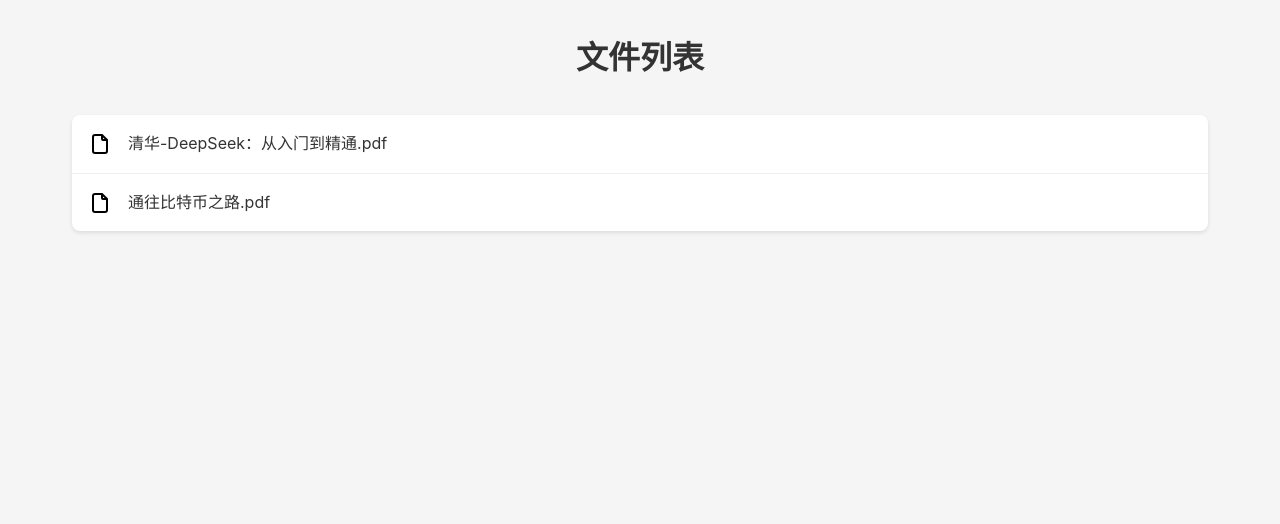
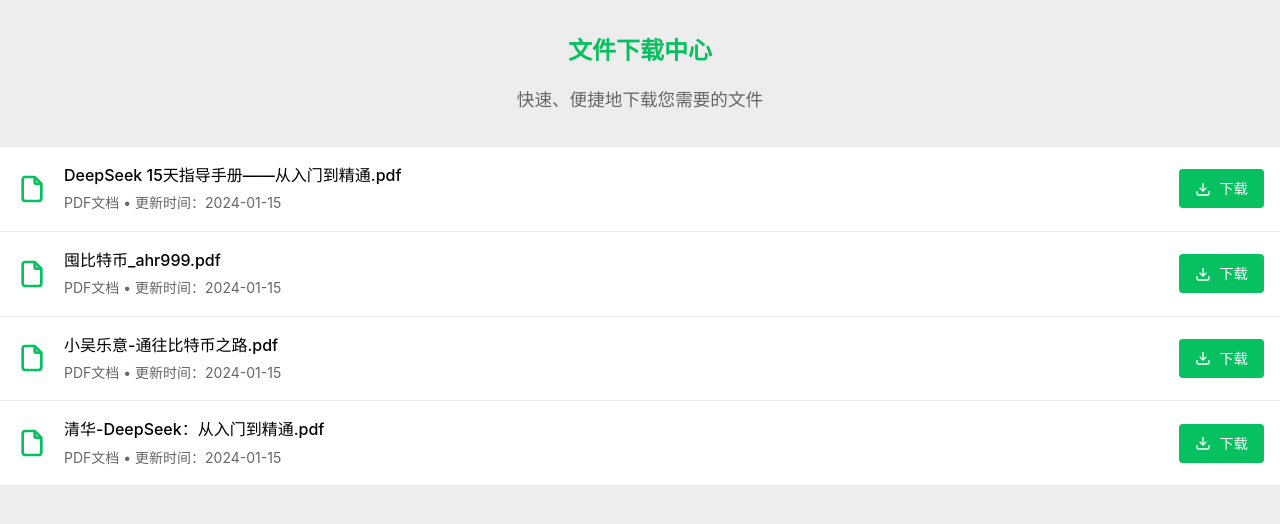
Before and after one commit to lovexw/test, a plain HTML site: page index.html in a window 1280 px wide. Drawn offline with Linux system fonts and the light colour scheme.

Commit message:
优化文件下载中心页面，添加移动端适配和微信风格设计

```diff
--- a/index.html
+++ b/index.html
@@ -3,8 +3,17 @@
 <head>
     <meta charset="UTF-8">
     <meta name="viewport" content="width=device-width, initial-scale=1.0">
-    <title>文件列表</title>
+    <title>文件下载中心</title>
     <style>
+        :root {
+            --primary-color: #07C160;
+            --hover-color: #06ae56;
+            --text-color: #000000;
+            --bg-color: #EDEDED;
+            --card-bg: #ffffff;
+            --border-color: #EDEDED;
+        }
+
         * {
             margin: 0;
             padding: 0;
@@ -14,22 +23,37 @@
         body {
             font-family: -apple-system, BlinkMacSystemFont, 'Segoe UI', Roboto, 'Helvetica Neue', Arial, sans-serif;
             line-height: 1.6;
-            padding: 2rem;
-            max-width: 1200px;
+            padding: 0;
+            max-width: 100%;
             margin: 0 auto;
-            background-color: #f5f5f5;
+            background-color: var(--bg-color);
+            color: var(--text-color);
+        }
+
+        .container {
+            padding: 0;
+        }
+
+        header {
+            text-align: center;
+            margin: 1rem 0;
+            padding: 1rem;
         }
 
         h1 {
-            text-align: center;
-            color: #333;
-            margin-bottom: 2rem;
+            font-size: 1.5rem;
+            color: var(--primary-color);
+            margin-bottom: 1rem;
+        }
+
+        .subtitle {
+            color: #666;
+            font-size: 1.1rem;
         }
 
         .file-list {
-            background: white;
-            border-radius: 8px;
-            box-shadow: 0 2px 4px rgba(0, 0, 0, 0.1);
+            background: var(--card-bg);
+            border-radius: 0;
             overflow: hidden;
         }
 
@@ -37,8 +61,8 @@
             display: flex;
             align-items: center;
             padding: 1rem;
-            border-bottom: 1px solid #eee;
-            transition: background-color 0.2s;
+            border-bottom: 1px solid var(--border-color);
+            transition: all 0.3s ease;
         }
 
         .file-item:last-child {
@@ -46,52 +70,174 @@
         }
 
         .file-item:hover {
-            background-color: #f8f9fa;
+            background-color: rgba(74, 144, 226, 0.05);
+            transform: translateX(0);
         }
 
         .file-icon {
-            width: 24px;
-            height: 24px;
+            width: 32px;
+            height: 32px;
             margin-right: 1rem;
+            color: var(--primary-color);
+        }
+
+        .file-info {
+            flex-grow: 1;
+            display: flex;
+            flex-direction: column;
         }
 
         .file-name {
-            flex-grow: 1;
-            color: #333;
+            color: var(--text-color);
             text-decoration: none;
+            font-weight: 500;
+            margin-bottom: 0.25rem;
         }
 
-        .file-name:hover {
-            color: #007bff;
+        .file-meta {
+            font-size: 0.875rem;
+            color: #666;
+        }
+
+        .download-btn {
+            background-color: var(--primary-color);
+            color: white;
+            padding: 0.5rem 1rem;
+            border-radius: 4px;
+            text-decoration: none;
+            font-weight: normal;
+            transition: background-color 0.2s;
+            display: inline-flex;
+            align-items: center;
+            gap: 0.5rem;
+            font-size: 0.9rem;
+        }
+
+        .download-btn:hover {
+            background-color: var(--hover-color);
+        }
+
+        .download-icon {
+            width: 16px;
+            height: 16px;
         }
 
         @media (max-width: 768px) {
             body {
-                padding: 1rem;
+                padding: 0;
+            }
+
+            h1 {
+                font-size: 1.2rem;
             }
 
             .file-item {
-                padding: 0.75rem;
+                padding: 0.8rem 1rem;
+            }
+
+            .download-btn {
+                padding: 0.3rem 0.8rem;
+                font-size: 0.8rem;
+            }
+
+            .file-name {
+                font-size: 0.9rem;
+            }
+
+            .file-meta {
+                font-size: 0.75rem;
+            }
+
+            .file-icon {
+                width: 24px;
+                height: 24px;
             }
         }
     </style>
 </head>
 <body>
-    <h1>文件列表</h1>
-    <div class="file-list">
-        <div class="file-item">
-            <svg class="file-icon" viewBox="0 0 24 24" fill="none" stroke="currentColor" stroke-width="2">
-                <path d="M14 3v4a1 1 0 001 1h4"/>
-                <path d="M17 21H7a2 2 0 01-2-2V5a2 2 0 012-2h7l5 5v11a2 2 0 01-2 2z"/>
-            </svg>
-            <a href="book/清华-DeepSeek：从入门到精通.pdf" class="file-name" download>清华-DeepSeek：从入门到精通.pdf</a>
-        </div>
-        <div class="file-item">
-            <svg class="file-icon" viewBox="0 0 24 24" fill="none" stroke="currentColor" stroke-width="2">
-                <path d="M14 3v4a1 1 0 001 1h4"/>
-                <path d="M17 21H7a2 2 0 01-2-2V5a2 2 0 012-2h7l5 5v11a2 2 0 01-2 2z"/>
-            </svg>
-            <a href="book/通往比特币之路.pdf" class="file-name" download>通往比特币之路.pdf</a>
+    <div class="container">
+        <header>
+            <h1>文件下载中心</h1>
+            <p class="subtitle">快速、便捷地下载您需要的文件</p>
+        </header>
+
+        <div class="file-list">
+            <div class="file-item">
+                <svg class="file-icon" viewBox="0 0 24 24" fill="none" stroke="currentColor" stroke-width="2">
+                    <path d="M14 3v4a1 1 0 001 1h4"/>
+                    <path d="M17 21H7a2 2 0 01-2-2V5a2 2 0 012-2h7l5 5v11a2 2 0 01-2 2z"/>
+                </svg>
+                <div class="file-info">
+                    <a href="book/DeepSeek 15天指导手册——从入门到精通.pdf" class="file-name">DeepSeek 15天指导手册——从入门到精通.pdf</a>
+                    <span class="file-meta">PDF文档 • 更新时间：2024-01-15</span>
+                </div>
+                <a href="book/DeepSeek 15天指导手册——从入门到精通.pdf" class="download-btn" download>
+                    <svg class="download-icon" viewBox="0 0 24 24" fill="none" stroke="currentColor" stroke-width="2">
+                        <path d="M21 15v4a2 2 0 01-2 2H5a2 2 0 01-2-2v-4"/>
+                        <path d="M7 10l5 5 5-5"/>
+                        <path d="M12 15V3"/>
+                    </svg>
+                    下载
+                </a>
+            </div>
+
+            <div class="file-item">
+                <svg class="file-icon" viewBox="0 0 24 24" fill="none" stroke="currentColor" stroke-width="2">
+                    <path d="M14 3v4a1 1 0 001 1h4"/>
+                    <path d="M17 21H7a2 2 0 01-2-2V5a2 2 0 012-2h7l5 5v11a2 2 0 01-2 2z"/>
+                </svg>
+                <div class="file-info">
+                    <a href="book/囤比特币_ahr999.pdf" class="file-name">囤比特币_ahr999.pdf</a>
+                    <span class="file-meta">PDF文档 • 更新时间：2024-01-15</span>
+                </div>
+                <a href="book/囤比特币_ahr999.pdf" class="download-btn" download>
+                    <svg class="download-icon" viewBox="0 0 24 24" fill="none" stroke="currentColor" stroke-width="2">
+                        <path d="M21 15v4a2 2 0 01-2 2H5a2 2 0 01-2-2v-4"/>
+                        <path d="M7 10l5 5 5-5"/>
+                        <path d="M12 15V3"/>
+                    </svg>
+                    下载
+                </a>
+            </div>
+
+            <div class="file-item">
+                <svg class="file-icon" viewBox="0 0 24 24" fill="none" stroke="currentColor" stroke-width="2">
+                    <path d="M14 3v4a1 1 0 001 1h4"/>
+                    <path d="M17 21H7a2 2 0 01-2-2V5a2 2 0 012-2h7l5 5v11a2 2 0 01-2 2z"/>
+                </svg>
+                <div class="file-info">
+                    <a href="book/小吴乐意-通往比特币之路.pdf" class="file-name">小吴乐意-通往比特币之路.pdf</a>
+                    <span class="file-meta">PDF文档 • 更新时间：2024-01-15</span>
+                </div>
+                <a href="book/小吴乐意-通往比特币之路.pdf" class="download-btn" download>
+                    <svg class="download-icon" viewBox="0 0 24 24" fill="none" stroke="currentColor" stroke-width="2">
+                        <path d="M21 15v4a2 2 0 01-2 2H5a2 2 0 01-2-2v-4"/>
+                        <path d="M7 10l5 5 5-5"/>
+                        <path d="M12 15V3"/>
+                    </svg>
+                    下载
+                </a>
+            </div>
+
+            <div class="file-item">
+                <svg class="file-icon" viewBox="0 0 24 24" fill="none" stroke="currentColor" stroke-width="2">
+                    <path d="M14 3v4a1 1 0 001 1h4"/>
+                    <path d="M17 21H7a2 2 0 01-2-2V5a2 2 0 012-2h7l5 5v11a2 2 0 01-2 2z"/>
+                </svg>
+                <div class="file-info">
+                    <a href="book/清华-DeepSeek：从入门到精通.pdf" class="file-name">清华-DeepSeek：从入门到精通.pdf</a>
+                    <span class="file-meta">PDF文档 • 更新时间：2024-01-15</span>
+                </div>
+                <a href="book/清华-DeepSeek：从入门到精通.pdf" class="download-btn" download>
+                    <svg class="download-icon" viewBox="0 0 24 24" fill="none" stroke="currentColor" stroke-width="2">
+                        <path d="M21 15v4a2 2 0 01-2 2H5a2 2 0 01-2-2v-4"/>
+                        <path d="M7 10l5 5 5-5"/>
+                        <path d="M12 15V3"/>
+                    </svg>
+                    下载
+                </a>
+            </div>
         </div>
     </div>
 </body>
```
